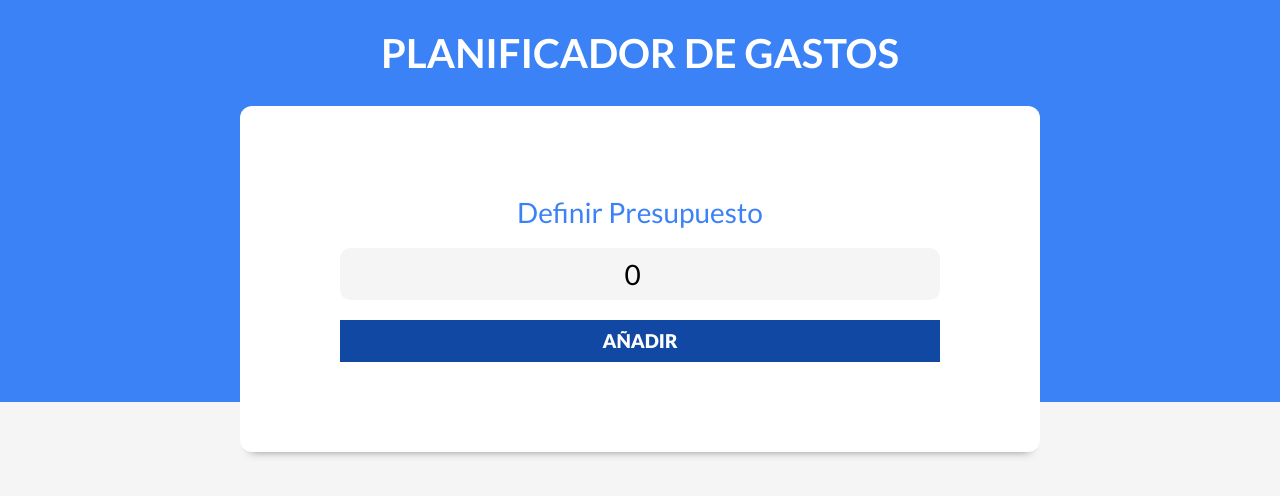
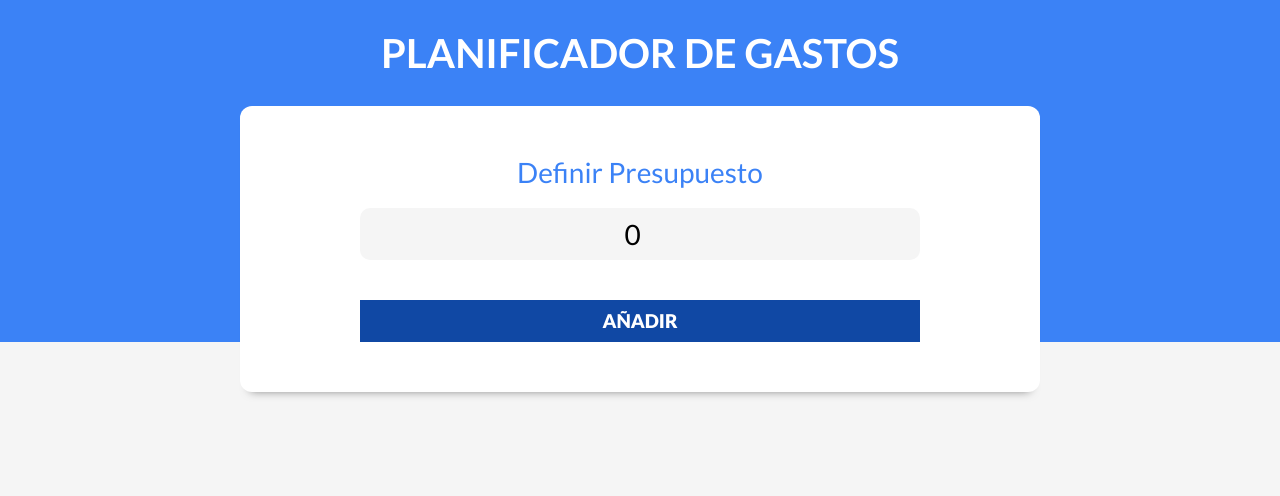
Before and after one commit to martinsifo/control-gastos, a React (Vite) app: page / in a window 1280 px wide. Shown: the top 496 px of the page. Built offline with nearby package versions, Linux system fonts and the light colour scheme; the HTML template or start-up script is replaced by a standard one.

Commit message:
refactor: styles

```diff
--- a/src/components/ControlPresupuesto.jsx
+++ b/src/components/ControlPresupuesto.jsx
@@ -42,7 +42,7 @@ function ControlPresupuesto({ presupuesto, setPresupuesto, gastos, setGastos, se
 
   return (
     <div className="contenedor-presupuesto contenedor sombra dos-columnas">
-      <div>
+      <div className="presupuesto__progress">
         <CircularProgressbar
           styles={buildStyles({
             pathColor: porcentaje > 100 ? '#DC2626' : '#3B82F6',
--- a/src/components/Filtros.jsx
+++ b/src/components/Filtros.jsx
@@ -2,7 +2,7 @@ export const Filtros = ({ filtro, setFiltro }) => {
   return (
     <div className="filtros sombra contenedor">
       <form>
-        <div className="campo">
+        <div className="campo campo__filtros">
           <label>Filtrar Gastos</label>
           <select value={filtro} onChange={(e) => setFiltro(e.target.value)}>
             <option value="">-- Todas las categorias --</option>
--- a/src/index.css
+++ b/src/index.css
@@ -9,7 +9,7 @@
 
 body {
   font-size: 1.6rem;
-  font-family: "Lato", sans-serif;
+  font-family: 'Lato', sans-serif;
   background-color: var(--gris-claro);
 }
 html {
@@ -59,7 +59,12 @@ header h1 {
 .formulario {
   width: 95%;
   margin: 10rem auto;
+  display: flex;
+  flex-direction: column;
+  align-items: center;
+  padding: 0 20px;
 }
+
 @media (min-width: 768px) {
   .formulario {
     margin: 5rem auto;
@@ -69,7 +74,7 @@ header h1 {
 .formulario legend {
   font-size: 3.6rem;
   text-align: center;
-  display: block;
+  width: 100%;
   text-transform: uppercase;
   color: var(--blanco);
   margin-bottom: 4rem;
@@ -78,6 +83,7 @@ header h1 {
 }
 .formulario .campo {
   display: grid;
+  width: 100%;
   margin-bottom: 2rem;
 }
 
@@ -86,18 +92,20 @@ header h1 {
   font-size: 2.8rem;
   text-align: center;
   margin-bottom: 2rem;
+  width: 100%;
 }
 
-.formulario input[type="text"],
-.formulario input[type="number"] {
+.formulario input[type='text'],
+.formulario input[type='number'] {
   background-color: var(--gris-claro);
   border-radius: 1rem;
+  width: 100%;
   padding: 1rem;
   border: none;
   flex: 1;
   font-size: 1.6rem;
 }
-.formulario input[type="submit"] {
+.formulario input[type='submit'] {
   background-color: #1048a4;
   border: none;
   padding: 1rem;
@@ -111,12 +119,12 @@ header h1 {
   transition: background-color 300ms ease;
 }
 @media (min-width: 768px) {
-  .formulario input[type="submit"] {
+  .formulario input[type='submit'] {
     display: block;
     padding: 1rem 5rem;
   }
 }
-.formulario input[type="submit"]:hover {
+.formulario input[type='submit']:hover {
   background-color: #042a67;
   cursor: pointer;
 }
@@ -152,12 +160,11 @@ header h1 {
 }
 .contenedor-presupuesto {
   margin-top: -5rem;
-
   display: flex;
   justify-content: space-between;
   align-items: center;
-
   transform: translateY(5rem);
+  padding: 0;
 }
 .dos-columnas {
   flex-direction: column;
@@ -178,8 +185,8 @@ header h1 {
     margin-bottom: 0;
   }
 }
-.formulario input[type="text"].nuevo-presupuesto,
-.formulario input[type="number"].nuevo-presupuesto {
+.formulario input[type='text'].nuevo-presupuesto,
+.formulario input[type='number'].nuevo-presupuesto {
   font-size: 2.8rem;
   text-align: center;
 }
@@ -190,7 +197,19 @@ header h1 {
 
 .contenido-presupuesto {
   width: 100%;
+  padding: 0 40px;
 }
+
+.campo__filtros {
+  width: 100%;
+  display: flex;
+  flex-direction: column;
+}
+
+.presupuesto__progress {
+  padding: 40px 40px 0 40px;
+}
+
 .contenido-presupuesto p {
   font-weight: 400;
   color: var(--gris-oscuro);
```
